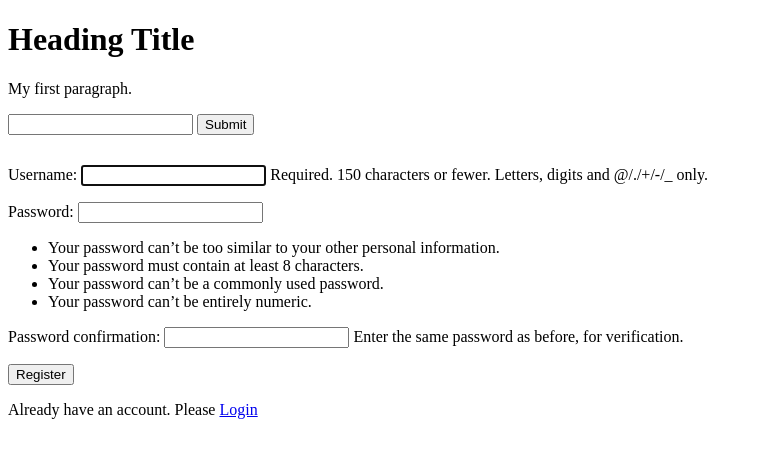
After one commit to sledhead/demo_django, a Django app: page /register/ in a window 1280 px wide. The commit adds this page. Shown: the top 458 px of the page, without its empty margins (0-759 px from the left). Run offline with Django 4.2, Linux system fonts and the light colour scheme.

Commit message:
register code

```diff
--- a/accounts/views.py
+++ b/accounts/views.py
@@ -1,7 +1,17 @@
 from django.contrib.auth import authenticate, login, logout
+from django.contrib.auth.forms import UserCreationForm
 from django.shortcuts import render, redirect
 
 # Create your views here.
+
+def register_view(request):
+    form = UserCreationForm(request.POST or None)
+    if( form.is_valid() ):
+        user_obj = form.save()
+        return redirect("/login")
+
+    context = {"form": form}
+    return render(request, "accounts/register.html", context)
 
 def login_view(request):
 
@@ -29,8 +39,3 @@ def logout_view(request):
         return redirect("/login/")
 
     return render(request,"accounts/logout.html",{})
-
-
-def register_view(request):
-
-    return render(request,"accounts/register.html",{})
--- a/my_demo/urls.py
+++ b/my_demo/urls.py
@@ -17,7 +17,7 @@ from django.contrib import admin
 from django.urls import path
 from articles  import views
 
-from accounts.views import login_view, logout_view
+from accounts.views import login_view, logout_view, register_view
 from .views import home_view
 
 urlpatterns = [
@@ -29,4 +29,5 @@ urlpatterns = [
     path('admin/', admin.site.urls),
     path('login/',login_view),
     path('logout/',logout_view),
+    path('register/', register_view),
 ]
--- a/templates/accounts/login.html
+++ b/templates/accounts/login.html
@@ -24,6 +24,8 @@
         </div>
 
     </form>
+
+    <p>Need an account. Please <a href='/register/'>register</a></p>
 </div>
 
 {% else %}
--- /dev/null
+++ b/templates/accounts/register.html
@@ -0,0 +1,28 @@
+{% extends "base.html" %}
+
+
+{% block content %}
+
+{% if not request.user.is_authenticated %}
+<div style="margin-top: 30px;">
+    <form method="POST">
+        {% csrf_token %}
+        {% if error %}
+        <p style="color: red;"> {{ error }} </p>
+        {% endif %}
+
+        {{ form.as_p }}
+        <div style="margin-top: 10px;">
+            <button type="submit">Register</button>
+        </div>
+
+    </form>
+    <p>Already have an account. Please <a href='/login/'>Login</a></p>
+</div>
+
+{% else %}
+<p>You are already login cannot register.  Would you like to <a href='/logout/'>logout?</a></p>
+
+{% endif %}
+
+{% endblock %}
```
